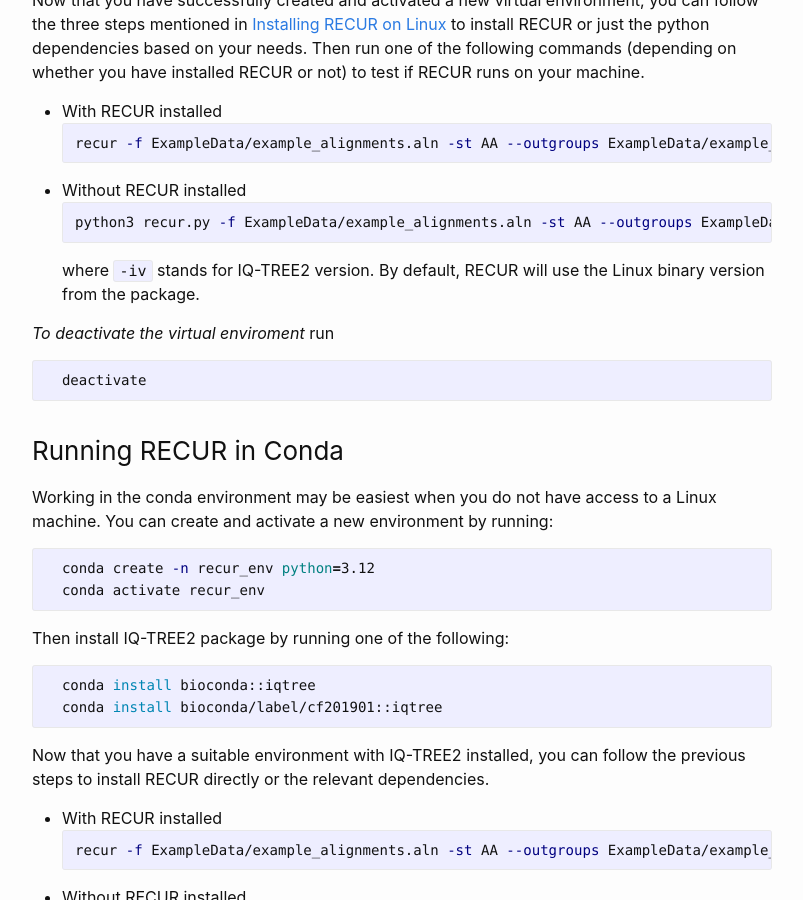
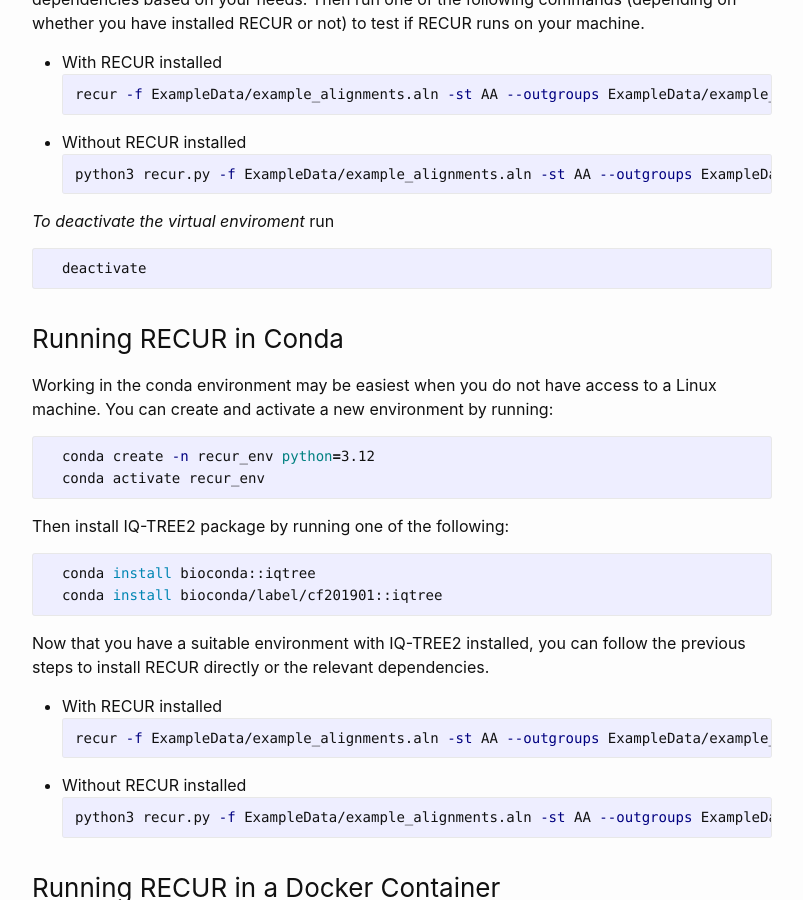
Before and after one commit to OrthoFinder/RECUR, a Jekyll site: the page built from docs/installation.markdown, in a window 1280 px wide and 900 px high, scrolled down 2397 px. Shown: the whole window, without its empty margins (238-1041 px from the left). Built offline with Jekyll 4.4.1, drawn with Linux system fonts in a browser that asks for light colours.

Commit message:
refactor: update the usage layout

````diff
--- a/_layouts/page.html
+++ b/_layouts/page.html
@@ -3,9 +3,9 @@
 ---
 <article class="post">
 
-  <header class="post-header">
-    <h1 class="post-title">{{ page.title | escape }}</h1>
-  </header>
+  <!-- <header class="post-header"> -->
+    <!-- <h1 class="post-title">{{ page.title | escape }}</h1> -->
+  <!-- </header> -->
 
   <div class="post-content">
     {{ content }}
--- a/docs/installation.markdown
+++ b/docs/installation.markdown
@@ -98,13 +98,12 @@
 
   * With RECUR installed
     ```bash
-    recur -f ExampleData/example_alignments.aln -st AA --outgroups ExampleData/example_alignments.outgroups.txt -iv system
+    recur -f ExampleData/example_alignments.aln -st AA --outgroups ExampleData/example_alignments.outgroups.txt
     ```
   * Without RECUR installed
     ```bash
-    python3 recur.py -f ExampleData/example_alignments.aln -st AA --outgroups ExampleData/example_alignments.outgroups.txt -iv system
+    python3 recur.py -f ExampleData/example_alignments.aln -st AA --outgroups ExampleData/example_alignments.outgroups.txt
     ```
-  where `-iv` stands for IQ-TREE2 version. By default, RECUR will use the Linux binary version from the package.
 
   *To deactivate the virtual enviroment* run
   ```bash
@@ -144,6 +143,7 @@
     - macOS: https://docs/images.docker.com/desktop/install/mac-install/
     - Linux: https://docs/images.docker.com/desktop/install/linux-install/
 
+    <br>
     Once you have the Docker Desktop installed, please launch it and run the following command in the terminal to check if it is up and running.
 
     ```bash
--- a/index.markdown
+++ b/index.markdown
@@ -6,7 +6,11 @@
 title: Home
 ---
 
-## Introduction
+
+## RECUR: Identifying recurrent amino acid substitutions from multiple sequence alignments
+<br>
+
+
 ![RECUR method workflow](./assets/images/RECUR_workflow_figure.png)
 
 <div align="center">
````
Also changed, not shown: docs/usage.markdown (+60 -41 lines), 1 other file.
